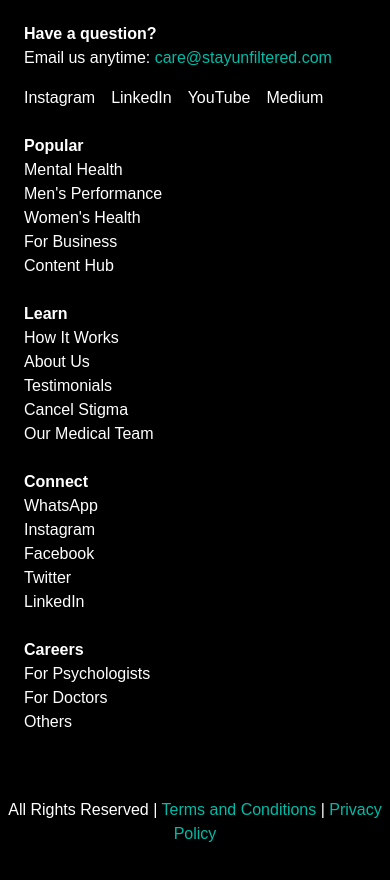
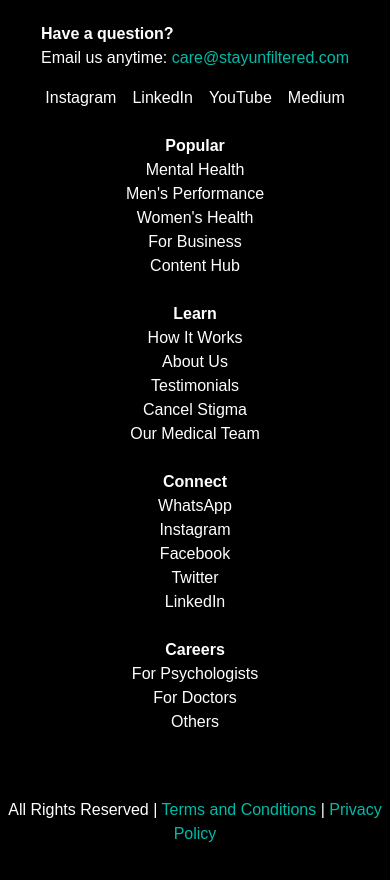
Before and after one commit to adityaRajGit/unfiltered-repo-nextjs, a Next.js app: page / in a window 390 px wide. Shown: the part 7621-8501 px from the top of the page. Built offline with nearby package versions, Linux system fonts and the light colour scheme.

Commit message:
some responsivenss in footer

```diff
--- a/src/component/global/Footer.tsx
+++ b/src/component/global/Footer.tsx
@@ -1,8 +1,8 @@
 function Footer() {
     return (
         <footer className="bg-black text-white py-10">
-            <div className="container mx-auto px-6 flex flex-col md:flex-row justify-between">
-                <div className="mb-6 md:mb-0 w-full md:w-1/3">
+            <div className="mx-auto px-6 flex flex-col lg:flex-row justify-between">
+                <div className="mb-6 lg:mb-0 w-full lg:w-1/3 flex flex-col items-center lg:items-start">
                     <h2 className="text-2xl font-bold">I&apos;m excited. Tell me more.</h2>
                     <div className="flex mt-4">
                         <input
@@ -26,9 +26,9 @@ function Footer() {
                     </div>
                 </div>
 
-                <div className="mb-6 md:mb-0 w-full md:w-1/6">
+                <div className="mb-6 lg:mb-0 w-full lg:w-1/6 flex flex-col items-center lg:items-start">
                     <h3 className="font-semibold">Popular</h3>
-                    <ul>
+                    <ul className="flex flex-col items-center lg:items-start">
                         <li>Mental Health</li>
                         <li>Men&apos;s Performance</li>
                         <li>Women&apos;s Health</li>
@@ -37,9 +37,9 @@ function Footer() {
                     </ul>
                 </div>
 
-                <div className="mb-6 md:mb-0 w-full md:w-1/6">
+                <div className="mb-6 lg:mb-0 w-full lg:w-1/6 flex flex-col items-center lg:items-start">
                     <h3 className="font-semibold">Learn</h3>
-                    <ul>
+                    <ul className="flex flex-col items-center lg:items-start">
                         <li>How It Works</li>
                         <li>About Us</li>
                         <li>Testimonials</li>
@@ -48,9 +48,9 @@ function Footer() {
                     </ul>
                 </div>
 
-                <div className="mb-6 md:mb-0 w-full md:w-1/6">
+                <div className="mb-6 lg:mb-0 w-full lg:w-1/6 flex flex-col items-center lg:items-start">
                     <h3 className="font-semibold">Connect</h3>
-                    <ul>
+                    <ul className="flex flex-col items-center lg:items-start">
                         <li>WhatsApp</li>
                         <li>Instagram</li>
                         <li>Facebook</li>
@@ -59,9 +59,9 @@ function Footer() {
                     </ul>
                 </div>
 
-                <div className="mb-6 md:mb-0 w-full md:w-1/6">
+                <div className="mb-6 lg:mb-0 w-full lg:w-1/6 flex flex-col items-center lg:items-start">
                     <h3 className="font-semibold">Careers</h3>
-                    <ul>
+                    <ul className="flex flex-col items-center lg:items-start">
                         <li>For Psychologists</li>
                         <li>For Doctors</li>
                         <li>Others</li>
```
